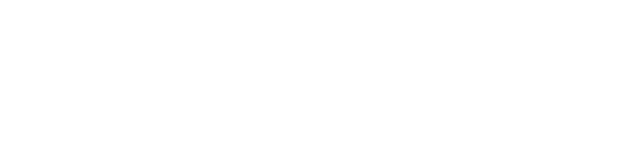
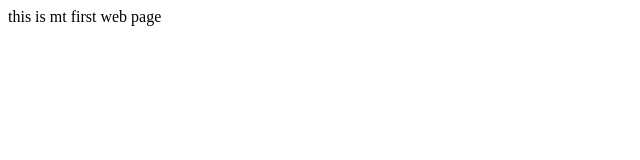
Before and after one commit to viji2416/devops, a plain HTML site: page index.html in a window 1280 px wide. Shown: the whole page, without its empty margins (0-640 px from the left). Drawn offline with Linux system fonts and the light colour scheme.

Commit message:
modified index.html

```diff
--- a/index.html
+++ b/index.html
@@ -1 +1,5 @@
-<html></html>
+<html>
+	<head> this is mt first web page
+	</head>
+
+</html>
```
